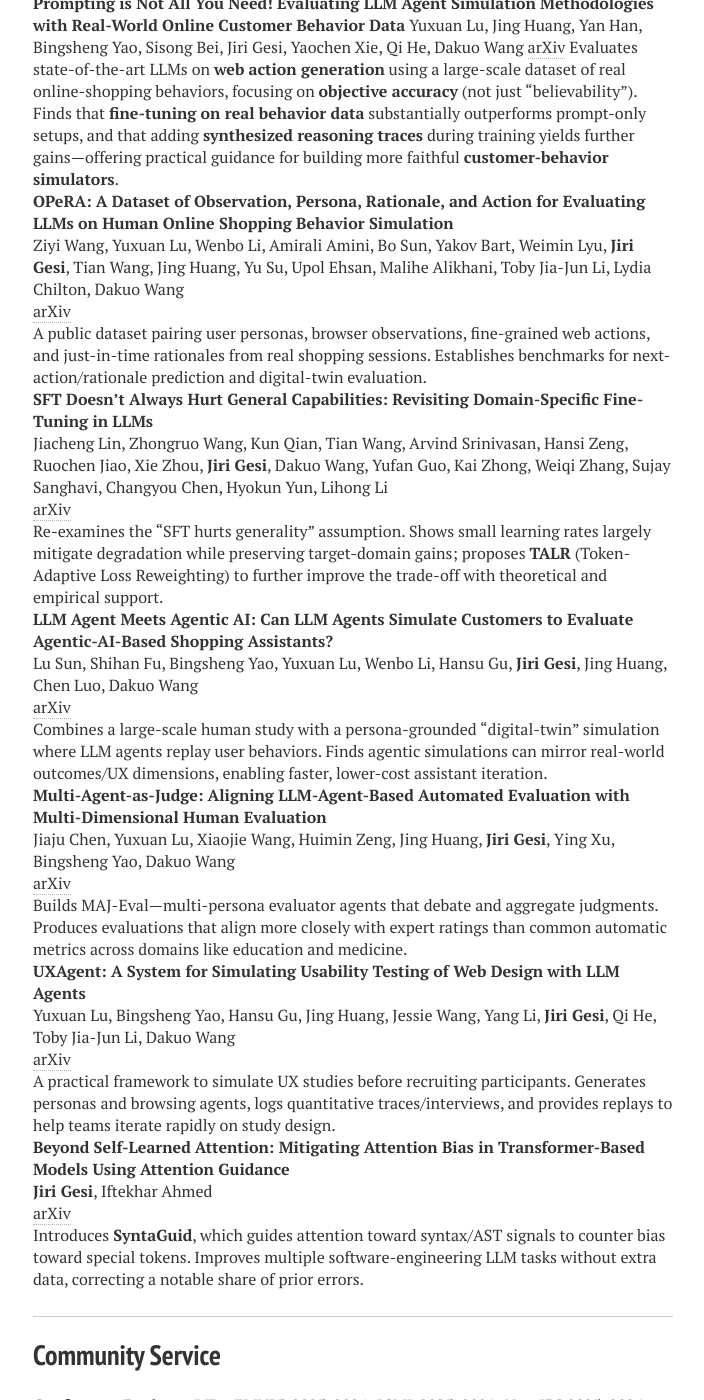
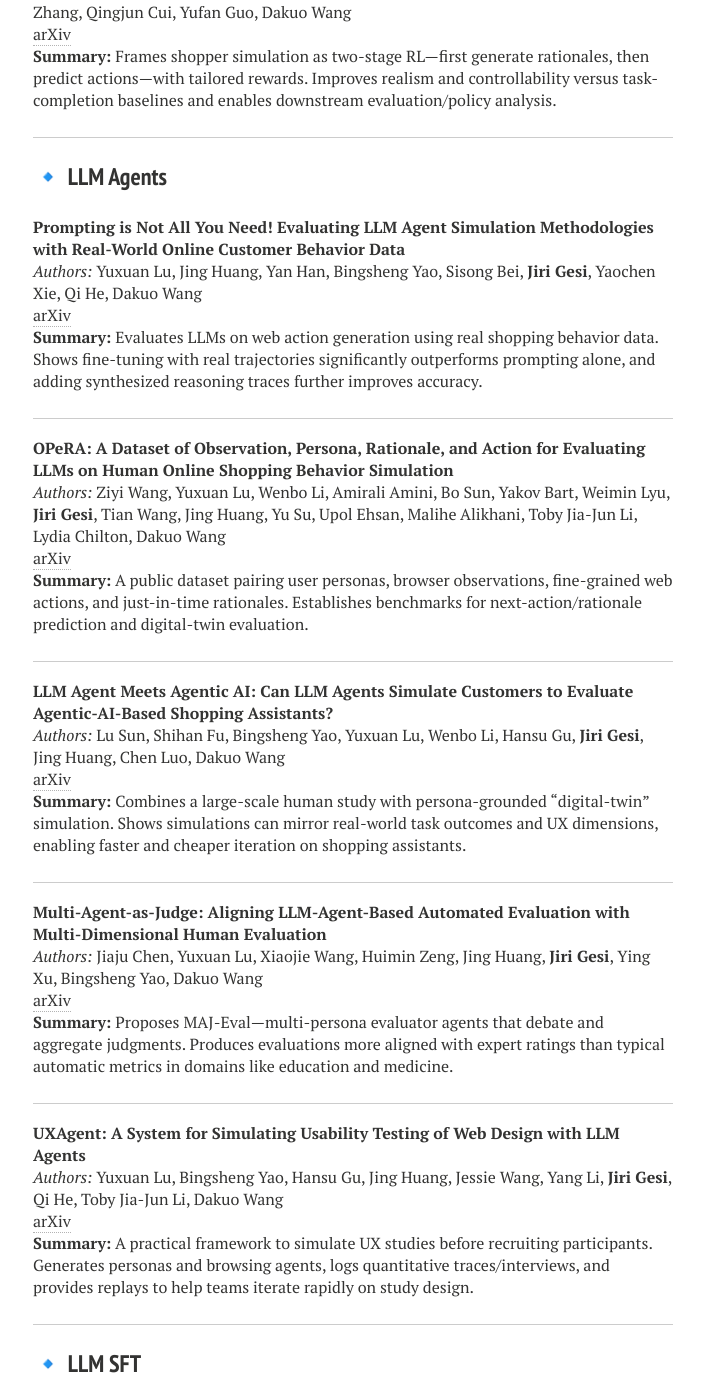
Before and after one commit to Jirigesi/Jirigesi.github.io, a Jekyll site: the page built from index.md, in a window 1280 px wide and 1400 px high, scrolled down 1356 px. Shown: the whole window, without its empty margins (287-991 px from the left). Built offline with Jekyll 4.4.1, drawn with Linux system fonts in a browser that asks for light colours; nearby versions of some CDN libraries; comment, search, counter and statistics services are not loaded; some of the changed text lies outside the part shown.

Commit message:
Update index.md

```diff
--- a/index.md
+++ b/index.md
@@ -5,81 +5,95 @@ tags: [Jekyll, theme, responsive, blog, template]
 ---
 
 I’m an **Applied Scientist at Amazon Store Foundation AI**, focusing on **post-training large language models (LLMs)** for shopping applications and agents.
-Our post-trained LLMs power variety of Amazon shopping applications such as personalization support, product rerank, and related LLM-powered experiences.
+Our post-trained LLMs power a variety of Amazon shopping applications such as personalization support, product re-ranking, and related LLM-powered experiences.
 
 My research interest centers on machine learning—especially **post-training for LLMs**. Key areas of interest:
 
 - **(1) LLM Reasoning.** Enabling LLMs to reason with **verifiable rewards**. Within Amazon, we’ve shown that post-training can instill reasoning—e.g., teaching models to internalize **chain-of-thought** via SFT, then pushing further with RL methods like **GRPO/GSPO** across diverse tasks. I also collaborate on **formal mathematical reasoning** (e.g., with Yong Lin and Chi Jin from Princeton University), leveraging formal methods (LEAN) to reason in formal languages—culminating in the SOTA open-source theorem-proving model **Gödel-Prover V2**.
 
-- **(2) LLM SFT (Supervised Fine-Tuning).** I view SFT is the **cornerstone** of reasoning: high-quality chain-of-thought data first teaches models to follow instructions and to solve varied tasks reliably. At Amazon, we curate CoT datasets across tasks to build solid reasoning foundations. We’ve also explored techniques to **mitigate catastrophic forgetting**—see our study **“SFT Doesn’t Always Hurt General Capabilities.”**
+- **(2) LLM SFT (Supervised Fine-Tuning).** I view SFT as the **cornerstone** of reasoning: high-quality chain-of-thought data first teaches models to follow instructions and to solve varied tasks reliably. At Amazon, we curate CoT datasets across tasks to build solid reasoning foundations. We’ve also explored techniques to **mitigate catastrophic forgetting**—see our study **“SFT Doesn’t Always Hurt General Capabilities.”**
 
-- **(3) LLM Agents.** The north star is **building practical agents**. To better simulate real human shopping behavior, we built **OPeRA**, a dataset of real shopping trajectories covering **Observation, Persona, Rationale, and Action**. We develop agents like **Shop-R1** (two-stage: rationale → action with distinct rewards) and **VLM shopping Agents** variant, and we build **multi-agent** evaluators to assess agent systems more robustly.
+- **(3) LLM Agents.** The north star is **building practical agents**. To better simulate real human shopping behavior, we built **OPeRA**, a dataset of real shopping trajectories covering **Observation, Persona, Rationale, and Action**. We develop agents like **Shop-R1** (two-stage: rationale → action with distinct rewards) and **VLM shopping agents**, and we build **multi-agent** evaluators to assess agent systems more robustly.
 
-Beyond LLM post-training, we have successfully pre-trained a set of high-quality sub-10B models, leveraging scaling laws to set hyperparameters (e.g., batch size, learning rate), optimizing compute budgets, and curating high-signal data mixtures. Before Amazon, I obtained my Ph.D. at UC Irvine with Prof. Iftekhar Ahmed, working at the intersection of software engineering and ML—an area advanced by studies like SWE-Bench, SWE-Agent.
+Beyond LLM post-training, we have successfully pre-trained a set of high-quality sub-10B models, leveraging scaling laws to set hyperparameters (e.g., batch size, learning rate), optimizing compute budgets, and curating high-signal data mixtures. Before Amazon, I obtained my Ph.D. at UC Irvine with Prof. Iftekhar Ahmed, working at the intersection of software engineering and ML—an area advanced by studies like SWE-Bench and SWE-Agent.
 
 
-## 📑 Selected papers
+## 📑 Selected Papers
+
+### 🔹 LLM Reasoning
 
 **Gödel-Prover-V2: Scaling Formal Theorem Proving with Scaffolded Data Synthesis and Self-Correction**
-Yong Lin, Shange Tang, Bohan Lyu, Ziran Yang, Jui-Hui Chung, Haoyu Zhao, Lai Jiang, Yihan Geng, Jiawei Ge, Jingruo Sun, Jiayun Wu, **Jiri Gesi**, Ximing Lu, David Acuna, Kaiyu Yang, Hongzhou Lin, Yejin Choi, Danqi Chen, Sanjeev Arora, Chi Jin
+*Authors:* Yong Lin, Shange Tang, Bohan Lyu, Ziran Yang, Jui-Hui Chung, Haoyu Zhao, Lai Jiang, Yihan Geng, Jiawei Ge, Jingruo Sun, Jiayun Wu, **Jiri Gesi**, Ximing Lu, David Acuna, Kaiyu Yang, Hongzhou Lin, Yejin Choi, Danqi Chen, Sanjeev Arora, Chi Jin
 [arXiv](https://arxiv.org/abs/2508.03613)
- Introduces a theorem-proving LLM stack combining scaffolded data synthesis, verifier-guided self-correction (Lean feedback), and model averaging. Achieves strong MiniF2F and PutnamBench results while remaining much smaller than prior SOTA.
+**Summary:** Introduces a theorem-proving LLM stack combining scaffolded data synthesis, verifier-guided self-correction, and model averaging. Achieves strong MiniF2F and PutnamBench results while remaining much smaller than prior SOTA.
 
+---
 
 **Shop-R1: Rewarding LLMs to Simulate Human Behavior in Online Shopping via Reinforcement Learning**
-Yimeng Zhang, Tian Wang, **Jiri Gesi**, Ziyi Wang, Yuxuan Lu, Jiacheng Lin, Sinong Zhan, Vianne Gao, Ruochen Jiao, Junze Liu, Kun Qian, Yuxin Tang, Ran Xue, Houyu Zhang, Qingjun Cui, Yufan Guo, Dakuo Wang
+*Authors:* Yimeng Zhang, Tian Wang, **Jiri Gesi**, Ziyi Wang, Yuxuan Lu, Jiacheng Lin, Sinong Zhan, Vianne Gao, Ruochen Jiao, Junze Liu, Kun Qian, Yuxin Tang, Ran Xue, Houyu Zhang, Qingjun Cui, Yufan Guo, Dakuo Wang
 [arXiv](https://arxiv.org/abs/2507.17842)
- Frames shopper simulation as two-stage RL—first generate rationales, then predict actions—with tailored rewards. Improves realism and controllability versus task-completion baselines and enables downstream evaluation/policy analysis.
+**Summary:** Frames shopper simulation as two-stage RL—first generate rationales, then predict actions—with tailored rewards. Improves realism and controllability versus task-completion baselines and enables downstream evaluation/policy analysis.
 
+---
+
+### 🔹 LLM Agents
 
 **Prompting is Not All You Need! Evaluating LLM Agent Simulation Methodologies with Real-World Online Customer Behavior Data**
-Yuxuan Lu, Jing Huang, Yan Han, Bingsheng Yao, Sisong Bei, Jiri Gesi, Yaochen Xie, Qi He, Dakuo Wang
-[arXiv](https://arxiv.org/pdf/2503.20749)
-Evaluates state-of-the-art LLMs on **web action generation** using a large-scale dataset of real online-shopping behaviors, focusing on **objective accuracy** (not just “believability”). Finds that **fine-tuning on real behavior data** substantially outperforms prompt-only setups, and that adding **synthesized reasoning traces** during training yields further gains—offering practical guidance for building more faithful **customer-behavior simulators**.
+*Authors:* Yuxuan Lu, Jing Huang, Yan Han, Bingsheng Yao, Sisong Bei, **Jiri Gesi**, Yaochen Xie, Qi He, Dakuo Wang
+[arXiv](https://arxiv.org/abs/2503.20749)
+**Summary:** Evaluates LLMs on web action generation using real shopping behavior data. Shows fine-tuning with real trajectories significantly outperforms prompting alone, and adding synthesized reasoning traces further improves accuracy.
+
+---
 
 **OPeRA: A Dataset of Observation, Persona, Rationale, and Action for Evaluating LLMs on Human Online Shopping Behavior Simulation**
-Ziyi Wang, Yuxuan Lu, Wenbo Li, Amirali Amini, Bo Sun, Yakov Bart, Weimin Lyu, **Jiri Gesi**, Tian Wang, Jing Huang, Yu Su, Upol Ehsan, Malihe Alikhani, Toby Jia-Jun Li, Lydia Chilton, Dakuo Wang
+*Authors:* Ziyi Wang, Yuxuan Lu, Wenbo Li, Amirali Amini, Bo Sun, Yakov Bart, Weimin Lyu, **Jiri Gesi**, Tian Wang, Jing Huang, Yu Su, Upol Ehsan, Malihe Alikhani, Toby Jia-Jun Li, Lydia Chilton, Dakuo Wang
 [arXiv](https://arxiv.org/abs/2506.05606)
- A public dataset pairing user personas, browser observations, fine-grained web actions, and just-in-time rationales from real shopping sessions. Establishes benchmarks for next-action/rationale prediction and digital-twin evaluation.
+**Summary:** A public dataset pairing user personas, browser observations, fine-grained web actions, and just-in-time rationales. Establishes benchmarks for next-action/rationale prediction and digital-twin evaluation.
 
+---
+
+**LLM Agent Meets Agentic AI: Can LLM Agents Simulate Customers to Evaluate Agentic-AI-Based Shopping Assistants?**
+*Authors:* Lu Sun, Shihan Fu, Bingsheng Yao, Yuxuan Lu, Wenbo Li, Hansu Gu, **Jiri Gesi**, Jing Huang, Chen Luo, Dakuo Wang
+[arXiv](https://arxiv.org/abs/2509.21501)
+**Summary:** Combines a large-scale human study with persona-grounded “digital-twin” simulation. Shows simulations can mirror real-world task outcomes and UX dimensions, enabling faster and cheaper iteration on shopping assistants.
+
+---
+
+**Multi-Agent-as-Judge: Aligning LLM-Agent-Based Automated Evaluation with Multi-Dimensional Human Evaluation**
+*Authors:* Jiaju Chen, Yuxuan Lu, Xiaojie Wang, Huimin Zeng, Jing Huang, **Jiri Gesi**, Ying Xu, Bingsheng Yao, Dakuo Wang
+[arXiv](https://arxiv.org/abs/2507.21028)
+**Summary:** Proposes MAJ-Eval—multi-persona evaluator agents that debate and aggregate judgments. Produces evaluations more aligned with expert ratings than typical automatic metrics in domains like education and medicine.
+
+---
+
+**UXAgent: A System for Simulating Usability Testing of Web Design with LLM Agents**
+*Authors:* Yuxuan Lu, Bingsheng Yao, Hansu Gu, Jing Huang, Jessie Wang, Yang Li, **Jiri Gesi**, Qi He, Toby Jia-Jun Li, Dakuo Wang
+[arXiv](https://arxiv.org/abs/2504.09407)
+**Summary:** A practical framework to simulate UX studies before recruiting participants. Generates personas and browsing agents, logs quantitative traces/interviews, and provides replays to help teams iterate rapidly on study design.
+
+---
+
+### 🔹 LLM SFT
 
 **SFT Doesn’t Always Hurt General Capabilities: Revisiting Domain-Specific Fine-Tuning in LLMs**
-Jiacheng Lin, Zhongruo Wang, Kun Qian, Tian Wang, Arvind Srinivasan, Hansi Zeng, Ruochen Jiao, Xie Zhou, **Jiri Gesi**, Dakuo Wang, Yufan Guo, Kai Zhong, Weiqi Zhang, Sujay Sanghavi, Changyou Chen, Hyokun Yun, Lihong Li
+*Authors:* Jiacheng Lin, Zhongruo Wang, Kun Qian, Tian Wang, Arvind Srinivasan, Hansi Zeng, Ruochen Jiao, Xie Zhou, **Jiri Gesi**, Dakuo Wang, Yufan Guo, Kai Zhong, Weiqi Zhang, Sujay Sanghavi, Changyou Chen, Hyokun Yun, Lihong Li
 [arXiv](https://arxiv.org/abs/2509.20758)
- Re-examines the “SFT hurts generality” assumption. Shows small learning rates largely mitigate degradation while preserving target-domain gains; proposes **TALR** (Token-Adaptive Loss Reweighting) to further improve the trade-off with theoretical and empirical support.
+**Summary:** Re-examines the “SFT hurts generality” assumption. Shows small learning rates largely mitigate degradation while preserving target-domain gains; introduces TALR (Token-Adaptive Loss Reweighting) for further trade-off improvements.
 
+---
 
-**LLM Agent Meets Agentic AI: Can LLM Agents Simulate Customers to Evaluate Agentic-AI-Based Shopping Assistants?**
-Lu Sun, Shihan Fu, Bingsheng Yao, Yuxuan Lu, Wenbo Li, Hansu Gu, **Jiri Gesi**, Jing Huang, Chen Luo, Dakuo Wang
-[arXiv](https://arxiv.org/abs/2509.21501)
- Combines a large-scale human study with a persona-grounded “digital-twin” simulation where LLM agents replay user behaviors. Finds agentic simulations can mirror real-world outcomes/UX dimensions, enabling faster, lower-cost assistant iteration.
-
-
-**Multi-Agent-as-Judge: Aligning LLM-Agent-Based Automated Evaluation with Multi-Dimensional Human Evaluation**
-Jiaju Chen, Yuxuan Lu, Xiaojie Wang, Huimin Zeng, Jing Huang, **Jiri Gesi**, Ying Xu, Bingsheng Yao, Dakuo Wang
-[arXiv](https://arxiv.org/abs/2507.21028)
- Builds MAJ-Eval—multi-persona evaluator agents that debate and aggregate judgments. Produces evaluations that align more closely with expert ratings than common automatic metrics across domains like education and medicine.
-
-
-**UXAgent: A System for Simulating Usability Testing of Web Design with LLM Agents**
-Yuxuan Lu, Bingsheng Yao, Hansu Gu, Jing Huang, Jessie Wang, Yang Li, **Jiri Gesi**, Qi He, Toby Jia-Jun Li, Dakuo Wang
-[arXiv](https://arxiv.org/abs/2504.09407)
- A practical framework to simulate UX studies before recruiting participants. Generates personas and browsing agents, logs quantitative traces/interviews, and provides replays to help teams iterate rapidly on study design.
-
+### 🔹 Software Engineering
 
 **Beyond Self-Learned Attention: Mitigating Attention Bias in Transformer-Based Models Using Attention Guidance**
-**Jiri Gesi**, Iftekhar Ahmed
+*Authors:* **Jiri Gesi**, Iftekhar Ahmed
 [arXiv](https://arxiv.org/abs/2402.16790)
- Introduces **SyntaGuid**, which guides attention toward syntax/AST signals to counter bias toward special tokens. Improves multiple software-engineering LLM tasks without extra data, correcting a notable share of prior errors.
+**Summary:** Introduces SyntaGuid, which guides attention toward syntax/AST signals to counter bias toward special tokens. Improves multiple software-engineering LLM tasks without extra data, correcting a notable share of prior errors.
 
 
 ---
 
-## Community Service
+## 🎓 Community Service
 
-**Conference Reviews (ML):** EMNLP 2025, 2024; ICML 2025, 2024; NeurIPS 2025, 2024, 2023; ICLR 2025, 2024; TIST 2024; WWW 2024. SIGIR: 2024
+**Conference Reviews (ML):** EMNLP 2025, 2024; ICML 2025, 2024; NeurIPS 2025, 2024, 2023; ICLR 2025, 2024; TIST 2024; WWW 2024; SIGIR 2024.
 **Conference Reviews (Software Engineering):** TOSEM 2025, 2024, 2023; MSR 2024, 2023; ASE 2024, 2023; SEA4DQ 2024; ESE 2021.
 **Program Committee / Organizing Roles:** PROMISE 2025; ASE 2024; MSR 2024; SEA4DQ 2024; AIware 2024.
-
-
----
```
